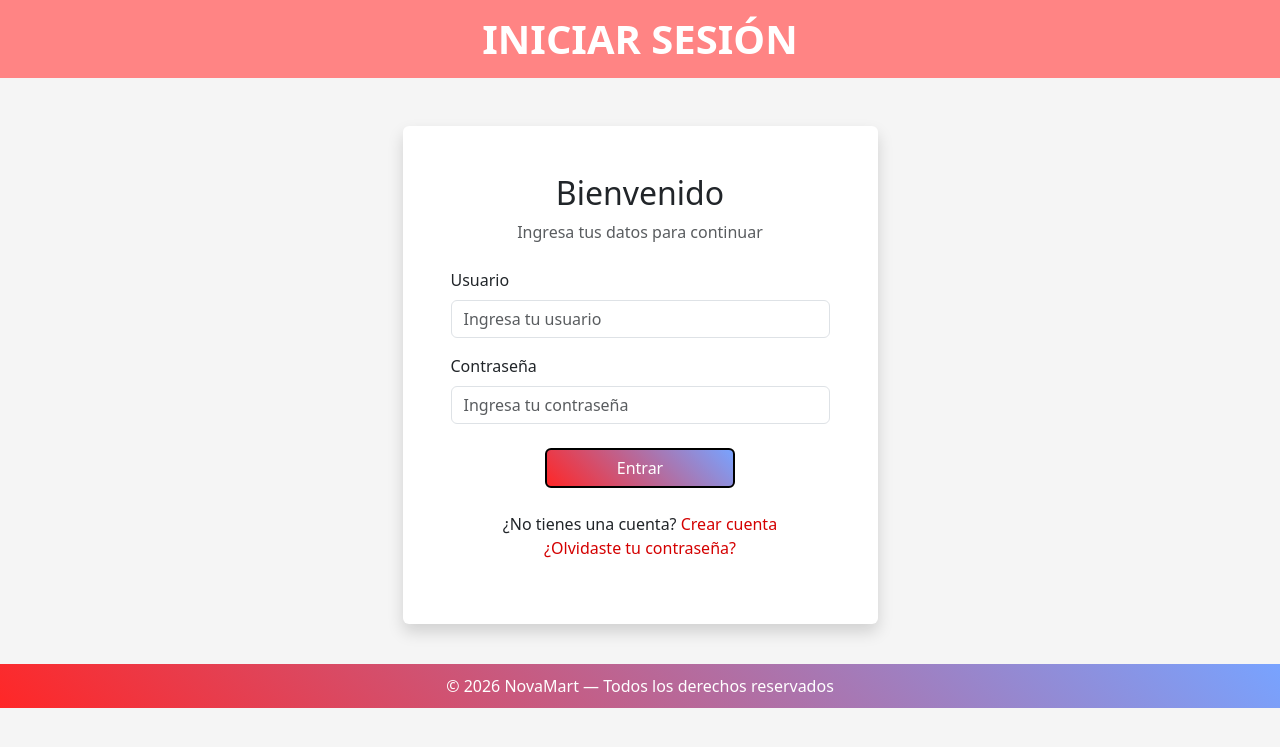
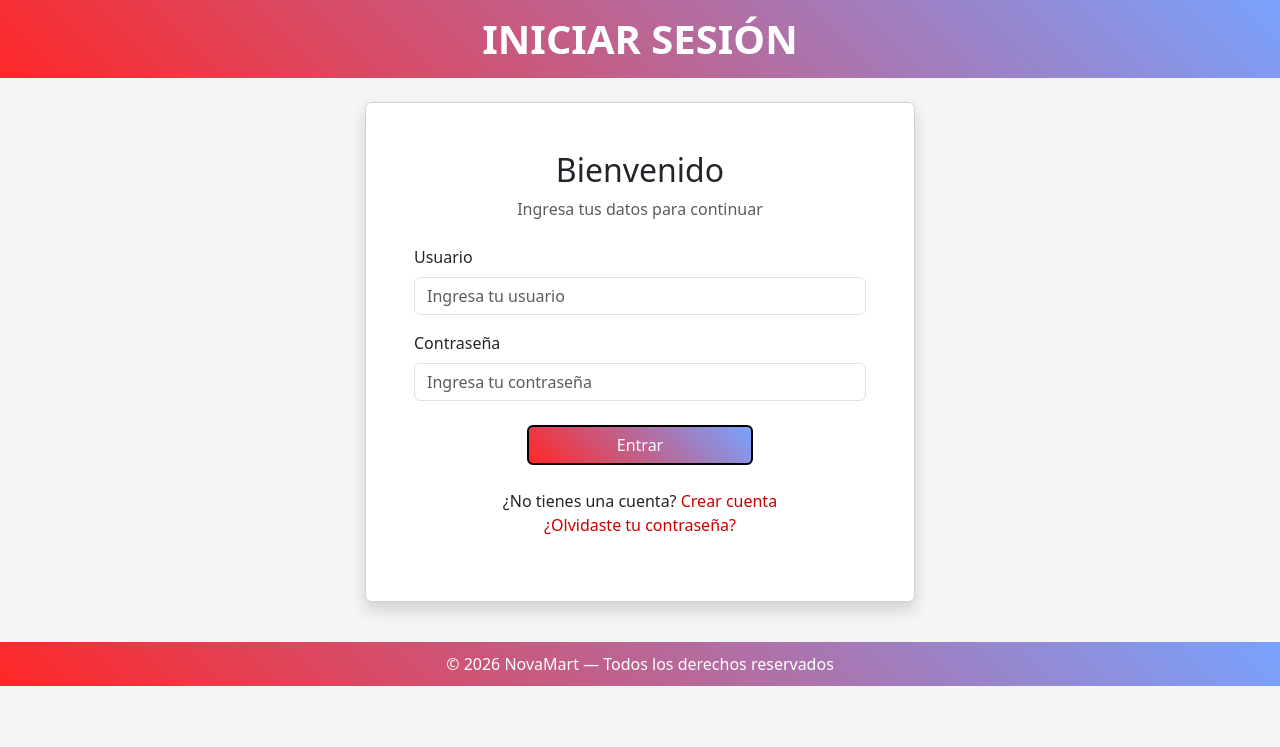
Before and after one commit to Baxin16/Proyecto_Supermercado, a Flask app: page / in a window 1280 px wide. Shown: the top 747 px of the page. Run offline with Flask 3, Linux system fonts and the light colour scheme.

Commit message:
mas o menos

```diff
--- a/templates/base.html
+++ b/templates/base.html
@@ -8,9 +8,28 @@
         integrity="sha384-sRIl4kxILFvY47J16cr9ZwB07vP4J8+LH7qKQnuqkuIAvNWLzeN8tE5YBujZqJLB" crossorigin="anonymous">
 </head>
     <style>
+        .header {
+            background: linear-gradient(45deg, #ff2727, #78a3ff);
+            color: white;
+            padding: 15px;
+        }
+
         body {
             background-color: #f5f5f5;
         }
+
+        .link {
+            color: #c90000;
+            text-decoration: none;
+            font-weight: 500;
+        }
+
+        .boton {
+            background: linear-gradient(45deg, #ff2727, #78a3ff);
+            border: 2px solid black;
+            color: white;
+        }
+
         footer {
             background: linear-gradient(45deg, #ff2727, #78a3ff);
             color: white;
--- a/templates/login.html
+++ b/templates/login.html
@@ -5,52 +5,22 @@
 {% endblock titulo %}
 
 {% block contenido %}
-    <style>
-        .header-login {
-            background-color: #ff8484;
-            color: white;
-            padding: 15px;S
-        }
-
-        .link {
-            color: #d40000;
-            text-decoration: none;
-            font-weight: 500;
-        }
-    </style>
-</head>
 
 <body>
-
-    <div class="container-fluid p-0">
-
         <div class="row">
-            <div class="col-12 header-login">
-                <h1 class="text-center fw-bold m-0">
-                    INICIAR SESIÓN
-                </h1>
+            <div class="col-12 header">
+                <h1 class="text-center fw-bold m-0">INICIAR SESIÓN</h1>
             </div>
         </div>
 
-        <main class="container mt-5">
-            <div class="row justify-content-center">
-
-                <div class="col-12 col-sm-10 col-md-8 col-lg-5 p-5 shadow bg-white rounded">
-
-                    <h2 class="text-center mb-2">
-                        Bienvenido
-                    </h2>
-
-                    <p class="text-center text-muted mb-4">
-                        Ingresa tus datos para continuar
-                    </p>
+    <main class="container d-flex justify-content-center">
+        <div class="card shadow p-5 mt-4" style="max-width: 550px; width: 100%;">
+            <h2 class="text-center mb-2">Bienvenido</h2>
+                <p class="text-center text-muted mb-4">Ingresa tus datos para continuar</p>
 
                     <form method="POST" action="/login">
-
                         <div class="mb-3">
-                            <label for="usuario" class="form-label">
-                                Usuario
-                            </label>
+                            <label for="usuario" class="form-label">Usuario</label>
 
                             <input type="text"
                                 class="form-control"
@@ -61,9 +31,7 @@
                         </div>
 
                         <div class="mb-3">
-                            <label for="contraseña" class="form-label">
-                                Contraseña
-                            </label>
+                            <label for="contraseña" class="form-label">Contraseña</label>
 
                             <input type="password"
                                 class="form-control"
@@ -75,7 +43,7 @@
 
                         <div class="text-center mt-4">
                             <button type="submit"
-                                    class="btn text-white w-50" style="background: linear-gradient(45deg, #ff2727, #78a3ff); border: 2px solid black; ">
+                                    class="btn boton w-50" style="background: linear-gradient(45deg, #ff2727, #78a3ff); border: 2px solid black; ">
                                 Entrar
                             </button>
                         </div>
```
Also changed, not shown: templates/registro.html (+10 -24 lines).
